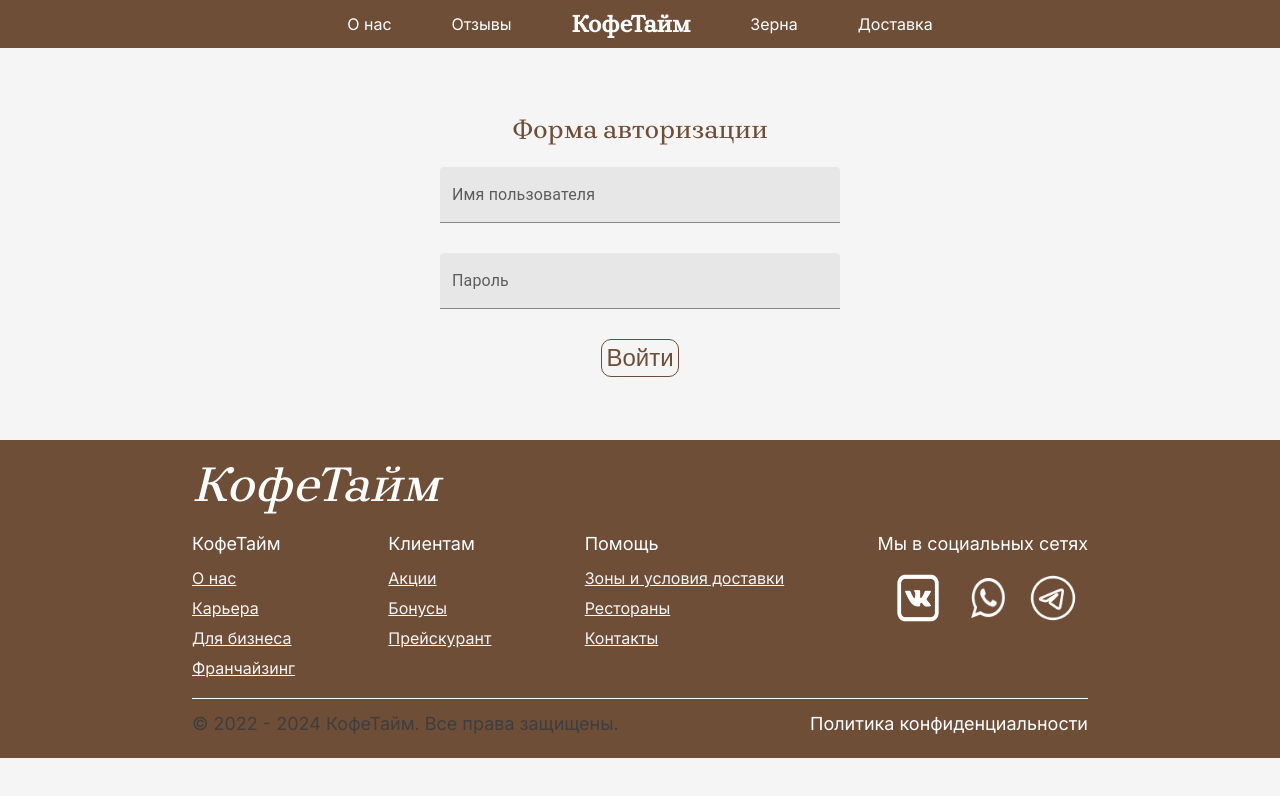
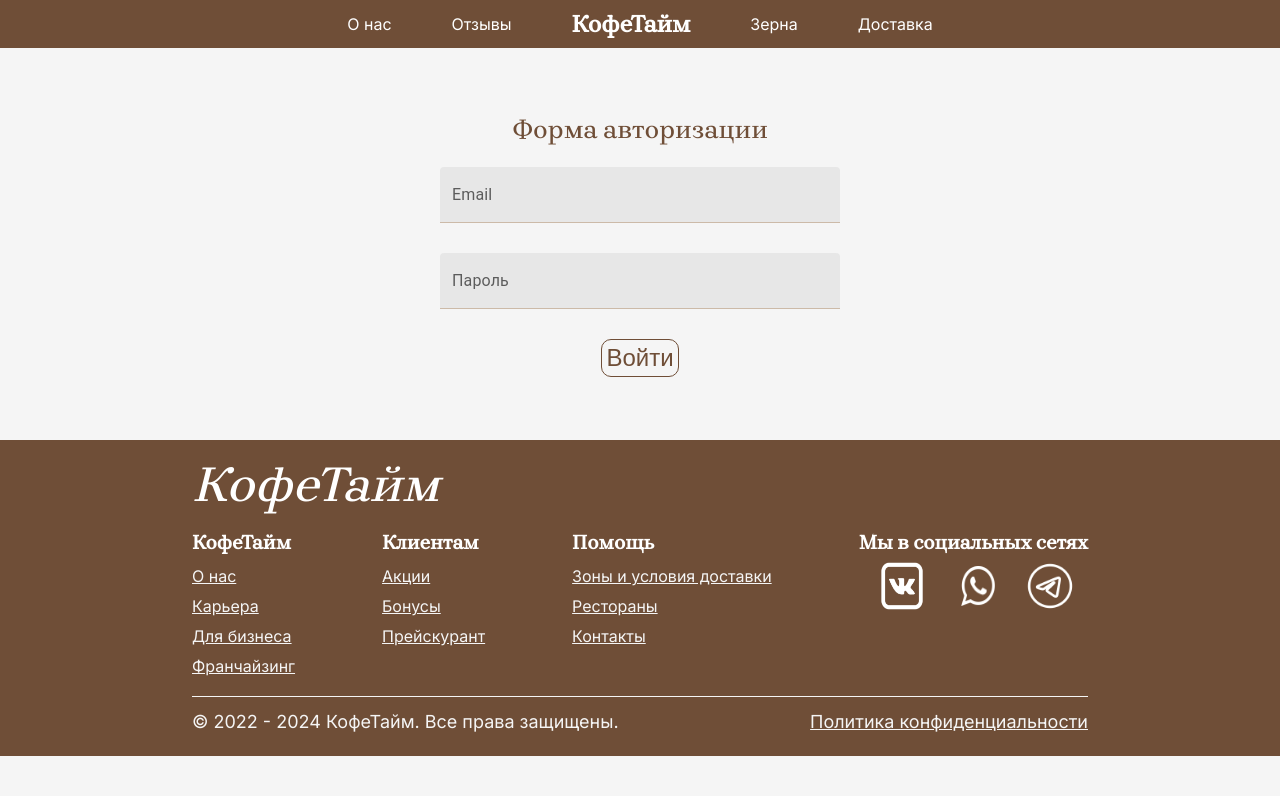
Before and after one commit to ManaTeWai/coffee, a Next.js app: page /user/login in a window 1280 px wide. Shown: the top 796 px of the page. Built offline with nearby package versions, Linux system fonts and the light colour scheme; no server answers; a web font is replaced by a local one.

Commit message:
`Updated code for Bonuses page, Login page, and Footer component`

```diff
--- a/package.json
+++ b/package.json
@@ -17,7 +17,6 @@
     "@supabase/supabase-js": "^2.45.4",
     "@twa-dev/sdk": "^8.0.2",
     "bcrypt": "^5.1.1",
-    "bcryptjs": "^2.4.3",
     "chart.js": "^4.4.7",
     "classnames": "^2.5.1",
     "date-fns": "^3.6.0",
--- a/src/app/(pages)/user/login/page.tsx
+++ b/src/app/(pages)/user/login/page.tsx
@@ -6,14 +6,13 @@ import { useRouter } from 'next/navigation';
 import TextField from '@mui/material/TextField';
 import { Button, Htag, P } from '@/components';
 import { styled } from '@mui/system';
-import styles from './page.module.css'
-import bcrypt from 'bcryptjs';
+import styles from './page.module.css';
 
 const StyledTextField = styled(TextField)(({ theme }) => ({
 	marginBottom: '10px',
 	'& .MuiFilledInput-root': {
 		'&:before': {
-			borderBottomColor: 'rgba(0, 0, 0, 0.42)',
+			borderBottomColor: 'rgba(166, 124, 82, 0.42)',
 		},
 		'&:after': {
 			borderBottomColor: '#754B1E',
@@ -27,31 +26,26 @@ const StyledTextField = styled(TextField)(({ theme }) => ({
 }));
 
 export default function Login() {
-	const [username, setUsername] = useState('');
+	const [email, setEmail] = useState(''); // Используем email вместо username
 	const [password, setPassword] = useState('');
 	const [errorMessage, setErrorMessage] = useState('');
 	const router = useRouter();
 
 	const handleLogin = async () => {
 		try {
-			const { data, error } = await supabase
-				.from('Admins')
-				.select('id, password_hash')
-				.eq('username', username)
-				.single();
+			// Вход через Supabase
+			const { data, error } = await supabase.auth.signInWithPassword({
+				email,
+				password,
+			});
 
-			if (error || !data) {
-				setErrorMessage('Неправильное имя пользователя или пароль');
+			if (error) {
+				setErrorMessage('Неправильный email или пароль');
 				return;
 			}
 
-			const isMatch = await bcrypt.compare(password, data.password_hash);
-			if (isMatch) {
-				// Перенаправляем на страницу администратора
-				router.push('/admin');
-			} else {
-				setErrorMessage('Неправильное имя пользователя или пароль');
-			}
+			// Если вход успешен, перенаправляем на страницу администратора
+			router.push('/admin');
 		} catch (error) {
 			console.error('Ошибка при входе:', error);
 			setErrorMessage('Произошла ошибка. Пожалуйста, попробуйте снова.');
@@ -63,11 +57,11 @@ export default function Login() {
 			<div className={styles.container}>
 				<Htag tag='h1'>Форма авторизации</Htag>
 				<StyledTextField
-					label="Имя пользователя"
+					label="Email"
 					variant="filled"
 					fullWidth
-					value={username}
-					onChange={(e) => setUsername(e.target.value)}
+					value={email}
+					onChange={(e) => setEmail(e.target.value)}
 				/>
 				<StyledTextField
 					label="Пароль"
@@ -84,4 +78,4 @@ export default function Login() {
 			</div>
 		</div>
 	);
-};
+}
--- /dev/null
+++ b/src/app/(pages)/user/register/page.module.css
@@ -0,0 +1,24 @@
+.page_wrapper {
+	display: flex;
+
+	height: 60vh;
+}
+
+.container {
+	display: flex;
+	align-items: center;
+	flex-direction: column;
+	justify-content: center;
+
+	width: 400px;
+	margin: auto;
+
+	text-align: center;
+	gap: 20px;
+}
+
+@media (width <=768px) {
+	.container {
+		width: 100%;
+	}
+}
--- a/src/components/Footer/Footer.module.css
+++ b/src/components/Footer/Footer.module.css
@@ -72,14 +72,15 @@
 
   padding-top: 10px;
 
-  color: white;
-  border-top: 1px solid white;
+  border-top: 1px solid var(--background-color);
 }
 
-.copy_link {
-  text-decoration: none;
+.copyright p {
+  color: var(--background-color) !important;
+}
 
-  color: white !important;
+.copyright a {
+  color: var(--background-color) !important;
 }
 
 @media (width <= 768px) {
--- a/src/components/Footer/Footer.tsx
+++ b/src/components/Footer/Footer.tsx
@@ -6,33 +6,8 @@ import Link from 'next/link';
 import { format } from 'date-fns'
 import Image from 'next/image';
 import { P, Htag, Button } from '../'
-import TextField from '@mui/material/TextField';
-import { styled } from '@mui/system';
 
 import type { JSX } from "react";
-
-const StyledTextField = styled(TextField)(({ theme }) => ({
-	marginBottom: '10px',
-	'& .MuiFilledInput-root': {
-		color: 'white',
-		'&:before': {
-			borderBottomColor: 'rgba(255, 255, 255, 0.42)',
-		},
-		'&:after': {
-			borderBottomColor: 'white',
-		},
-		'&:hover': {
-			color: 'white',
-			borderBottomColor: 'white'
-		}
-	},
-	'& .MuiInputLabel-root': {
-		color: 'white',
-		'&.Mui-focused': {
-			color: 'white',
-		},
-	}
-}));
 
 export const Footer = ({ className, ...props }: FooterProps): JSX.Element => {
 
@@ -44,27 +19,27 @@ export const Footer = ({ className, ...props }: FooterProps): JSX.Element => {
 				</div>
 				<div className={styles.footer_menu}>
 					<ul className={styles.menu}>
-						<li className={styles.li}><P size='large' className={styles.menu_header}>КофеТайм</P></li>
+						<li className={styles.li}><Htag tag='h3' className={styles.menu_header}>КофеТайм</Htag></li>
 						<li className={styles.li}><Link className={styles.link} href="/about">О нас</Link></li>
 						<li className={styles.li}><Link className={styles.link} href="/career">Карьера</Link></li>
 						<li className={styles.li}><Link className={styles.link} href="/business">Для бизнеса</Link></li>
 						<li className={styles.li}><Link className={styles.link} href="/franchising">Франчайзинг</Link></li>
 					</ul>
 					<ul className={styles.menu}>
-						<li className={styles.li}><P size="large" className={styles.menu_header}>Клиентам</P></li>
+						<li className={styles.li}><Htag tag='h3' className={styles.menu_header}>Клиентам</Htag></li>
 						<li className={styles.li}><Link className={styles.link} href="/event">Акции</Link></li>
 						<li className={styles.li}><Link className={styles.link} href="/bonuses">Бонусы</Link></li>
 						<li className={styles.li}><Link className={styles.link} href="/priceList">Прейскурант</Link></li>
 					</ul>
 					<ul className={styles.menu}>
-						<li className={styles.li}><P size="large" className={styles.menu_header}>Помощь</P></li>
+						<li className={styles.li}><Htag tag='h3' className={styles.menu_header}>Помощь</Htag></li>
 						<li className={styles.li}><Link className={styles.link} href="/zonesAndDeliver">Зоны и условия доставки</Link></li>
 						<li className={styles.li}><Link className={styles.link} href="/restaurants">Рестораны</Link></li>
 						<li className={styles.li}><Link className={styles.link} href="/contacts">Контакты</Link></li>
 					</ul>
 
 					<div>
-						<P size="large" className={styles.menu_header}>Мы в социальных сетях</P>
+						<Htag tag='h3' className={styles.menu_header}>Мы в социальных сетях</Htag>
 						<div className={styles.social}>
 							<Link href="https://vk.com/manatewai"><Image src="/img/vk.png" alt="вк" width={60} height={60} /></Link>
 							<Link href="https://wa.me/89885271618"><Image src="/img/whatsapp.png" alt="вотсап" width={40} height={40} /></Link>
@@ -74,7 +49,7 @@ export const Footer = ({ className, ...props }: FooterProps): JSX.Element => {
 				</div>
 				<div className={styles.copyright}>
 					<P size="large">© 2022 - {format(new Date(), 'yyyy')} КофеТайм. Все права защищены.</P>
-					<P size='large'><Link className={styles.copy_link} href="/policy">Политика конфиденциальности</Link></P>
+					<P size='large'><Link href="/policy">Политика конфиденциальности</Link></P>
 				</div>
 			</div>
 		</div>
```
Also changed, not shown: src/app/(pages)/(For clients)/bonuses/bonuses.module.css (+14 -0 lines), src/app/(pages)/(For clients)/bonuses/page.tsx (+7 -6 lines), src/app/(pages)/user/register/page.tsx (added, +113 -0 lines), 1 other file (tests, documents, lock files or other folders).
